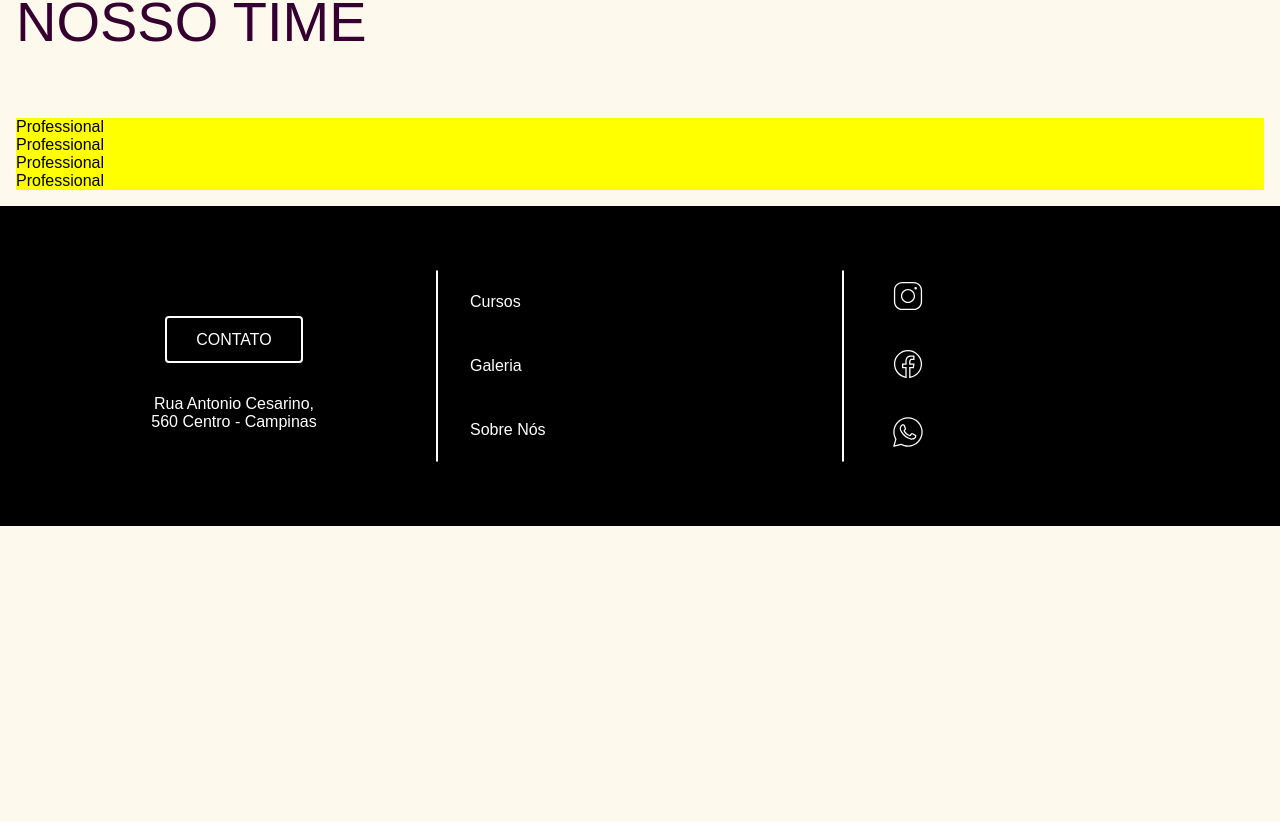
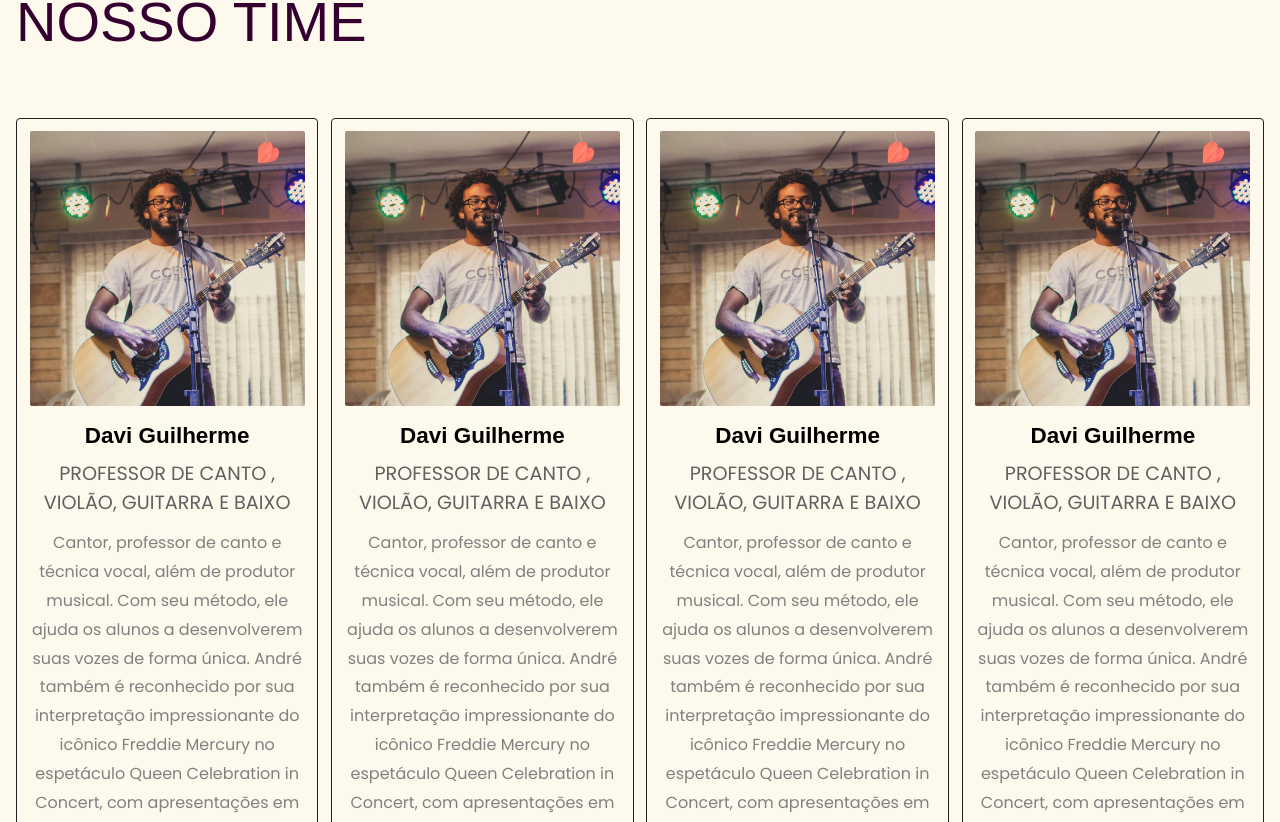
Before and after one commit to ulissesmarciano/site-react-ccem-escola-de-musica, a React (Create React App) app: page / in a window 1280 px wide. Shown: the part 4938-5760 px from the top of the page. Before the commit the page ends 5464 px from the top, so only its background shows below. Built offline with nearby package versions, Linux system fonts and the light colour scheme; a web font is replaced by a local one.

Commit message:
Atualização: criando o mockup dos perfis para renderizar cada profissional na homescreen

```diff
--- a/src/components/TeamProfessionalItem/index.jsx
+++ b/src/components/TeamProfessionalItem/index.jsx
@@ -1,10 +1,21 @@
 import React from 'react';
 import { Container } from './styles';
+
+import Avatar from '../../assets/images/professionals/davi-guilherme.jpg'
 
 const TeamProfessionalItem = () => {
   return (
     <Container>
-      Professional
+        <div className="image-section">
+            <img src={Avatar} alt="Imagem do Professor" />
+        </div>
+        <div className="name-and-teach">
+            <h3>Davi Guilherme</h3>
+            <p>professor de canto , violão, guitarra e baixo</p>
+        </div>
+        <div className="resume">
+            <p>Cantor, professor de canto e técnica vocal, além de produtor musical. Com seu método, ele ajuda os alunos a desenvolverem suas vozes de forma única. André também é reconhecido por sua interpretação impressionante do icônico Freddie Mercury no espetáculo Queen Celebration in Concert, com apresentações em todo o Brasil e América Latina. Ele possui formação em Canto Popular pela Faculdade Santa Marcelina e é especializado em Produção Musical pela OMID Academia de Audio.</p>
+        </div>
     </Container>
   );
 };
--- a/src/components/TeamProfessionalItem/styles.js
+++ b/src/components/TeamProfessionalItem/styles.js
@@ -1,5 +1,40 @@
 import styled from "styled-components";
 
 export const Container = styled.div`
-    background-color: yellow;
+    padding: .8rem;
+
+    border: 1px solid #212121;
+    border-radius: 4px;
+
+    display: flex;
+    flex-direction: column;
+    gap: .8rem;
+
+    .image-section {
+        width: 100%;
+    }
+
+    .image-section img {
+        width: 100%;
+        border-radius: 2px;
+    }
+
+    .name-and-teach {
+        font-size: 1.2rem;
+        text-align: center;
+    }
+
+    .name-and-teach p {
+        margin-top: .6rem;
+        font-family: 'Poppins', sans-serif;
+        color: #606060;
+        text-transform: uppercase;
+    }
+
+    .resume p {
+        text-align: center;
+        font-family: 'Poppins', sans-serif;
+        color: #808080;
+        line-height: 1.8rem;
+    }
 `
--- a/src/components/TeamSection/index.jsx
+++ b/src/components/TeamSection/index.jsx
@@ -9,10 +9,12 @@ const TeamSection = () => {
                 <p className='section-title' id='cursos'>Conheça</p>
                 <h2>Nosso Time</h2>
             </div>
-            <TeamProfessionalItem />
-            <TeamProfessionalItem />
-            <TeamProfessionalItem />
-            <TeamProfessionalItem />
+            <div class="teachers-section">
+                <TeamProfessionalItem />
+                <TeamProfessionalItem />
+                <TeamProfessionalItem />
+                <TeamProfessionalItem />
+            </div>
         </Container>
     );
 };
--- a/src/components/TeamSection/styles.js
+++ b/src/components/TeamSection/styles.js
@@ -23,6 +23,18 @@ export const Container = styled.section`
         color: #350030;
     }
 
+    .teachers-section {
+        display: grid;
+        grid-template-columns: 1fr;
+        gap: .8rem;
+    }
+
+    @media (min-width: 375px){
+        .teachers-section {
+            grid-template-columns: 1fr 1fr;
+        }
+    }
+
     @media (min-width: 601px){
 
         margin: auto;
@@ -38,4 +50,16 @@ export const Container = styled.section`
         }
 
     }
+
+    @media(min-width: 768px){
+        .teachers-section {
+            grid-template-columns: 1fr 1fr 1fr;
+        }
+    }
+
+    @media(min-width: 1024px) {
+        .teachers-section {
+            grid-template-columns: 1fr 1fr 1fr 1fr;
+        }
+    }
 `
```
